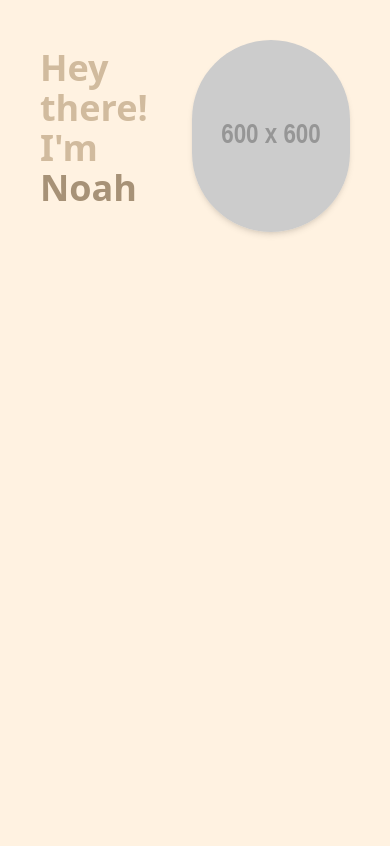
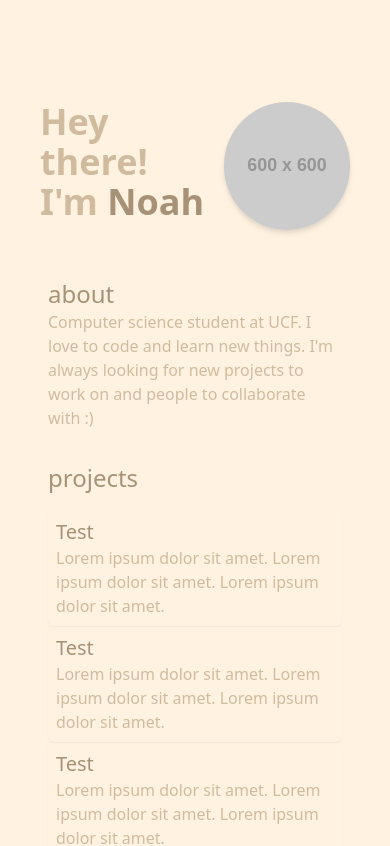
Before and after one commit to noahgerard/portfolio, a SvelteKit app: page / in a window 390 px wide. Shown: the top 846 px of the page. Built offline with nearby package versions, Linux system fonts and the light colour scheme; some icons are missing.

Commit message:
Project component

```diff
--- /dev/null
+++ b/src/components/project/page.svelte
@@ -0,0 +1,14 @@
+<script lang="ts">
+	import IconLink from "../iconlink/page.svelte";
+
+	export let name: string;
+	export let description: string;
+	export let github: string | null;
+</script>
+
+<div class="shadow-sm border-1 rounded-md p-2">
+	<div class="flex flex-row">
+		<p class="text-xl">{name}</p>
+	</div>
+	<p class="text-secondary">{description}</p>
+</div>
--- a/src/routes/+page.svelte
+++ b/src/routes/+page.svelte
@@ -1,24 +1,43 @@
 <script>
 	import Iconlink from "../components/iconlink/page.svelte";
+	import Project from "../components/project/page.svelte";
 
 </script>
-<div class="justify-center flex h-full">
-	<div class="flex flex-row max-w-xl w-full h-fit">
-		<div class="flex flex-col py-2 text-[#D1BB9E]">
+<div class="flex-col flex h-full mx-auto max-w-xl gap-4 text-secondary">
+	<div class="mt-[20%] flex flex-row w-full h-fit">
+		<div class="flex flex-col sm:py-2">
 			<div class="font-semibold text-4xl sm:text-6xl">
 				<p>Hey there!</p>
-				<p>I'm <span class="text-[#A79277]">Noah</span></p>
+				<p>I'm <span class="text-primary">Noah</span></p>
 			</div>
 
 			<div class="flex flex-row gap-1 mt-auto">
-				<Iconlink icon="mdi:github" link="https://google.com" />
-				<Iconlink icon="mdi:linkedin" link="https://google.com" />
-				<Iconlink icon="mdi:instagram" link="https://google.com" />
+				<Iconlink icon="mdi:github" link="https://github.com/noahgerard" />
+				<Iconlink icon="mdi:linkedin" link="https://www.linkedin.com/in/noah-gerard/" />
+				<Iconlink icon="mdi:instagram" link="https://www.instagram.com" />
 			</div>
 
 		</div>
 		<div class="ml-auto">
-			<img src="https://placehold.co/600x600" alt="Headshot" class="rounded-full w-48 h-48 shadow-md" />
+			<img src="https://placehold.co/600x600" alt="Headshot" class="rounded-full size-32 sm:size-48 shadow-md" />
+		</div>
+	</div>
+
+	<div class="p-2 text-primary">
+		<p class="text-2xl">about</p>
+		<p class="text-secondary">
+			{"Computer science student at UCF. I love to code and learn new things. I'm always looking for new projects to work on and people to collaborate with :)"}
+		</p>
+	</div>
+
+	<div class="p-2 text-primary">
+		<p class="text-2xl">projects</p>
+		<div class="my-4">
+			<Project name="Test" description="Lorem ipsum dolor sit amet. Lorem ipsum dolor sit amet. Lorem ipsum dolor sit amet." github={null} />
+			<Project name="Test" description="Lorem ipsum dolor sit amet. Lorem ipsum dolor sit amet. Lorem ipsum dolor sit amet." github={null} />
+			<Project name="Test" description="Lorem ipsum dolor sit amet. Lorem ipsum dolor sit amet. Lorem ipsum dolor sit amet." github={null} />
+			<Project name="Test" description="Lorem ipsum dolor sit amet. Lorem ipsum dolor sit amet. Lorem ipsum dolor sit amet." github={null} />
+
 		</div>
 	</div>
 </div>
```
